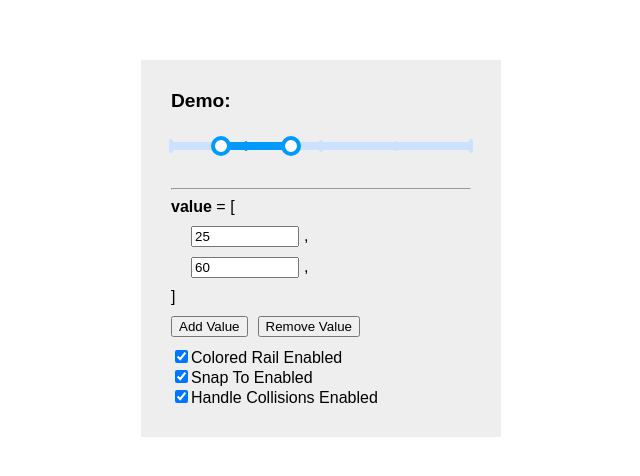
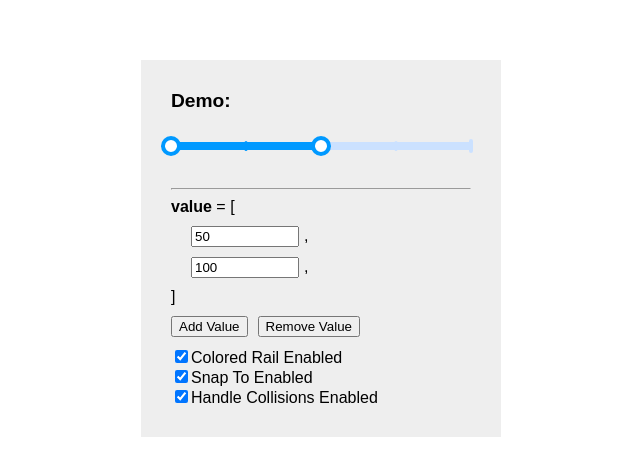
Before and after one commit to colesam/react-range-slider-proto, a React (Create React App) app: page / in a window 1280 px wide. Shown: the part 108-584 px from the top of the page, without its empty margins (319-959 px from the left). Built offline with nearby package versions, Linux system fonts and the light colour scheme.

Commit message:
Begin converting to full/basic demo

```diff
--- a/package.json
+++ b/package.json
@@ -8,6 +8,7 @@
     "@testing-library/user-event": "^12.1.10",
     "react": "^17.0.1",
     "react-dom": "^17.0.1",
+    "react-router-dom": "^5.2.0",
     "react-scripts": "4.0.0",
     "web-vitals": "^0.2.4"
   },
--- a/src/App.js
+++ b/src/App.js
@@ -1,108 +1,23 @@
-import React, {useState} from 'react';
-import Slider from "./Slider";
+import React from "react";
+import FullDemo from "./FullDemo";
+import BasicDemo from "./BasicDemo";
+import {
+    BrowserRouter as Router,
+    Switch,
+    Route,
+} from "react-router-dom";
 
-function App() {
-    const min = 0;
-    const max = 150;
-
-    // State hooks
-    const [value, setValue] = useState([ 25, 60 ]);
-    const [coloredRailEnabled, setColoredRailEnabled] = useState(true);
-    const [snapToEnabled, setSnapToEnabled] = useState(true);
-    const [collisionsEnabled, setCollisionsEnabled] = useState(true);
-
-    // Event handlers
-    const valueChangeHandler = (newValue, index) => {
-        setValue(value.map(
-            (val, i) => i === index ? newValue : val
-        ));
-    }
-
-    const addValueHandler = () => {
-        setValue([ ...value, max ]);
-    }
-
-    const removeValueHandler = () => {
-        setValue(value.slice(0, value.length - 1));
-    }
-
-    // Computed value
-    const valueInputs = value.map((value, i) => (
-        <div key={i}>
-            <input
-                type="text"
-                style={{ width: 100, margin: '0 5px 10px 20px' }}
-                value={value}
-                onChange={e => valueChangeHandler(e.target.value, i)}
-            />
-            ,
-        </div>
-    ));
-
+export default function App() {
     return (
-        <div className="App">
-            <div className="SliderContainer">
-                <h1 className="SliderContainer_header">Demo:</h1>
-                <Slider
-                    value={value}
-                    min={min}
-                    max={max}
-                    knobs={[
-                        { position: 0, type: 'major', snapToThreshold: 3 },
-                        { position: 25, type: 'minor', snapToThreshold: 1 },
-                        { position: 50, type: 'normal', snapToThreshold: 1 },
-                        { position: 75, type: 'minor', snapToThreshold: 1 },
-                        { position: 100, type: 'major', snapToThreshold: 3 },
-                    ]}
-                    coloredRail={coloredRailEnabled}
-                    collisionsEnabled={collisionsEnabled}
-                    onChange={setValue}
-                />
-                <div className="SliderContainer_body">
-                    <hr/>
-
-                    <div className="mb-10"><b>value</b> = [</div>
-                    {valueInputs}
-                    <div className="mb-10">]</div>
-
-                    <div className="mb-10">
-                        <button style={{ marginRight: '10px' }} onClick={addValueHandler}>Add Value</button>
-                        <button onClick={removeValueHandler}>Remove Value</button>
-                    </div>
-
-                    <div>
-                        <input
-                            type="checkbox"
-                            id="enableColoredRail"
-                            checked={coloredRailEnabled}
-                            onChange={() => setColoredRailEnabled(!coloredRailEnabled)}
-                        />
-                        <label htmlFor="enableColoredRail">Colored Rail Enabled</label>
-                    </div>
-
-                    <div>
-                        <input
-                            type="checkbox"
-                            id="enableSnapTo"
-                            checked={snapToEnabled}
-                            onChange={() => setSnapToEnabled(!snapToEnabled)}
-                        />
-                        <label htmlFor="enableSnapTo">Snap To Enabled</label>
-                    </div>
-
-                    <div>
-                        <input
-                            type="checkbox"
-                            id="enableCollisions"
-                            checked={collisionsEnabled}
-                            onChange={() => setCollisionsEnabled(!collisionsEnabled)}
-                        />
-                        <label htmlFor="enableSnapTo">Handle Collisions Enabled</label>
-                    </div>
-                </div>
-            </div>
-        </div>
+        <Router>
+            <Switch>
+                <Route path="/basic">
+                    <BasicDemo />
+                </Route>
+                <Route path="/">
+                    <FullDemo />
+                </Route>
+            </Switch>
+        </Router>
     );
 }
-
-export default App;
--- /dev/null
+++ b/src/BasicDemo.js
@@ -0,0 +1,26 @@
+import React, {useState} from 'react';
+import Slider from "./Slider";
+
+function BasicDemo() {
+    const min = 50;
+    const max = 150;
+
+    // State hooks
+    const [value, setValue] = useState([ 50, 100 ]);
+
+    return (
+        <div className="Demo BasicDemo">
+            <div className="SliderContainer">
+
+                <Slider
+                    value={value}
+                    min={min}
+                    max={max}
+                />
+
+            </div>
+        </div>
+    );
+}
+
+export default BasicDemo;
--- /dev/null
+++ b/src/FullDemo.js
@@ -0,0 +1,108 @@
+import React, {useState} from 'react';
+import Slider from "./Slider";
+
+function FullDemo() {
+    const min = 50;
+    const max = 150;
+
+    // State hooks
+    const [value, setValue] = useState([ 50, 100 ]);
+    const [coloredRailEnabled, setColoredRailEnabled] = useState(true);
+    const [snapToEnabled, setSnapToEnabled] = useState(true);
+    const [collisionsEnabled, setCollisionsEnabled] = useState(true);
+
+    // Event handlers
+    const valueChangeHandler = (newValue, index) => {
+        setValue(value.map(
+            (val, i) => i === index ? newValue : val
+        ));
+    }
+
+    const addValueHandler = () => {
+        setValue([ ...value, max ]);
+    }
+
+    const removeValueHandler = () => {
+        setValue(value.slice(0, value.length - 1));
+    }
+
+    // Computed value
+    const valueInputs = value.map((value, i) => (
+        <div key={i}>
+            <input
+                type="text"
+                style={{ width: 100, margin: '0 5px 10px 20px' }}
+                value={value}
+                onChange={e => valueChangeHandler(e.target.value, i)}
+            />
+            ,
+        </div>
+    ));
+
+    return (
+        <div className="Demo FullDemo">
+            <div className="SliderContainer">
+                <h1 className="SliderContainer_header">Demo:</h1>
+                <Slider
+                    value={value}
+                    min={min}
+                    max={max}
+                    knobs={[
+                        { position: 0, type: 'major', snapToThreshold: 3 },
+                        { position: 25, type: 'minor', snapToThreshold: 1 },
+                        { position: 50, type: 'normal', snapToThreshold: 1 },
+                        { position: 75, type: 'minor', snapToThreshold: 1 },
+                        { position: 100, type: 'major', snapToThreshold: 3 },
+                    ]}
+                    coloredRail={coloredRailEnabled}
+                    collisionsEnabled={collisionsEnabled}
+                    onChange={setValue}
+                />
+                <div className="SliderContainer_body">
+                    <hr/>
+
+                    <div className="mb-10"><b>value</b> = [</div>
+                    {valueInputs}
+                    <div className="mb-10">]</div>
+
+                    <div className="mb-10">
+                        <button style={{ marginRight: '10px' }} onClick={addValueHandler}>Add Value</button>
+                        <button onClick={removeValueHandler}>Remove Value</button>
+                    </div>
+
+                    <div>
+                        <input
+                            type="checkbox"
+                            id="enableColoredRail"
+                            checked={coloredRailEnabled}
+                            onChange={() => setColoredRailEnabled(!coloredRailEnabled)}
+                        />
+                        <label htmlFor="enableColoredRail">Colored Rail Enabled</label>
+                    </div>
+
+                    <div>
+                        <input
+                            type="checkbox"
+                            id="enableSnapTo"
+                            checked={snapToEnabled}
+                            onChange={() => setSnapToEnabled(!snapToEnabled)}
+                        />
+                        <label htmlFor="enableSnapTo">Snap To Enabled</label>
+                    </div>
+
+                    <div>
+                        <input
+                            type="checkbox"
+                            id="enableCollisions"
+                            checked={collisionsEnabled}
+                            onChange={() => setCollisionsEnabled(!collisionsEnabled)}
+                        />
+                        <label htmlFor="enableSnapTo">Handle Collisions Enabled</label>
+                    </div>
+                </div>
+            </div>
+        </div>
+    );
+}
+
+export default FullDemo;
--- a/src/Slider.js
+++ b/src/Slider.js
@@ -57,13 +57,12 @@ class Slider extends React.Component {
     }
 
     /**
-     * A handle's position is just its value converted to a percentage (non-decimal) of the slider. If a slider ranges
-     * from 0 to 200 and has a value of `[ 50, 125 ]`, then the handlePositions would be `[ 25, 62.5 ]`. This are
-     * eventually converted to CSS percentages to position the handles correctly.
+     * The handle's positions are a percentage distance down the rail (using css `left: X%`). Need to scale the value
+     * from a range of min/max to 0/1 and multiply by 100 for a percent.
      * @returns {number[]}
      */
     get handlePositions() {
-        return this.props.value.map(val => val / this.rangeSize * 100);
+        return this.props.value.map(val => ((val - this.props.min) / this.rangeSize * 100));
     }
 
     /**
@@ -152,8 +151,8 @@ class Slider extends React.Component {
                 // If slider exceeds 100%, set it to the max
                 value = max;
             } else {
-                // Multiply percentage by max-min range to convert to true numeric value
-                value = (currentPosition / 100) * this.rangeSize;
+                // Convert from percentage-based position back to true value
+                value = ((currentPosition / 100) * this.rangeSize) + min;
             }
 
             let newValue = [...this.props.value];
--- a/src/styles/App.css
+++ b/src/styles/App.css
@@ -1,4 +1,4 @@
-.App {
+.Demo {
   font-family: sans-serif;
   padding-top: 20vh;
   display: flex;
```
Also changed, not shown: src/BasicSlider.js (added, +50 -0 lines), 1 other file (tests, documents, lock files or other folders).
